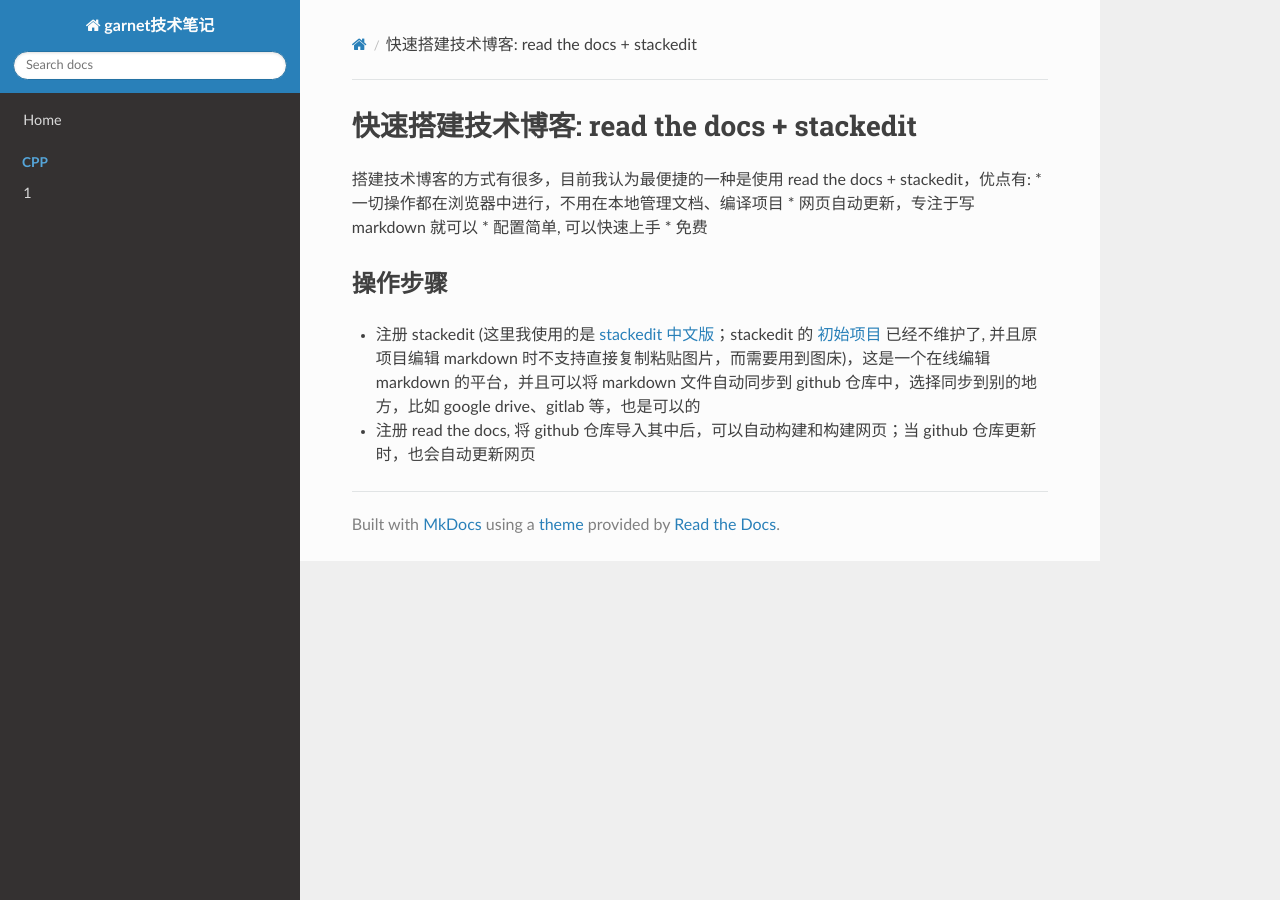
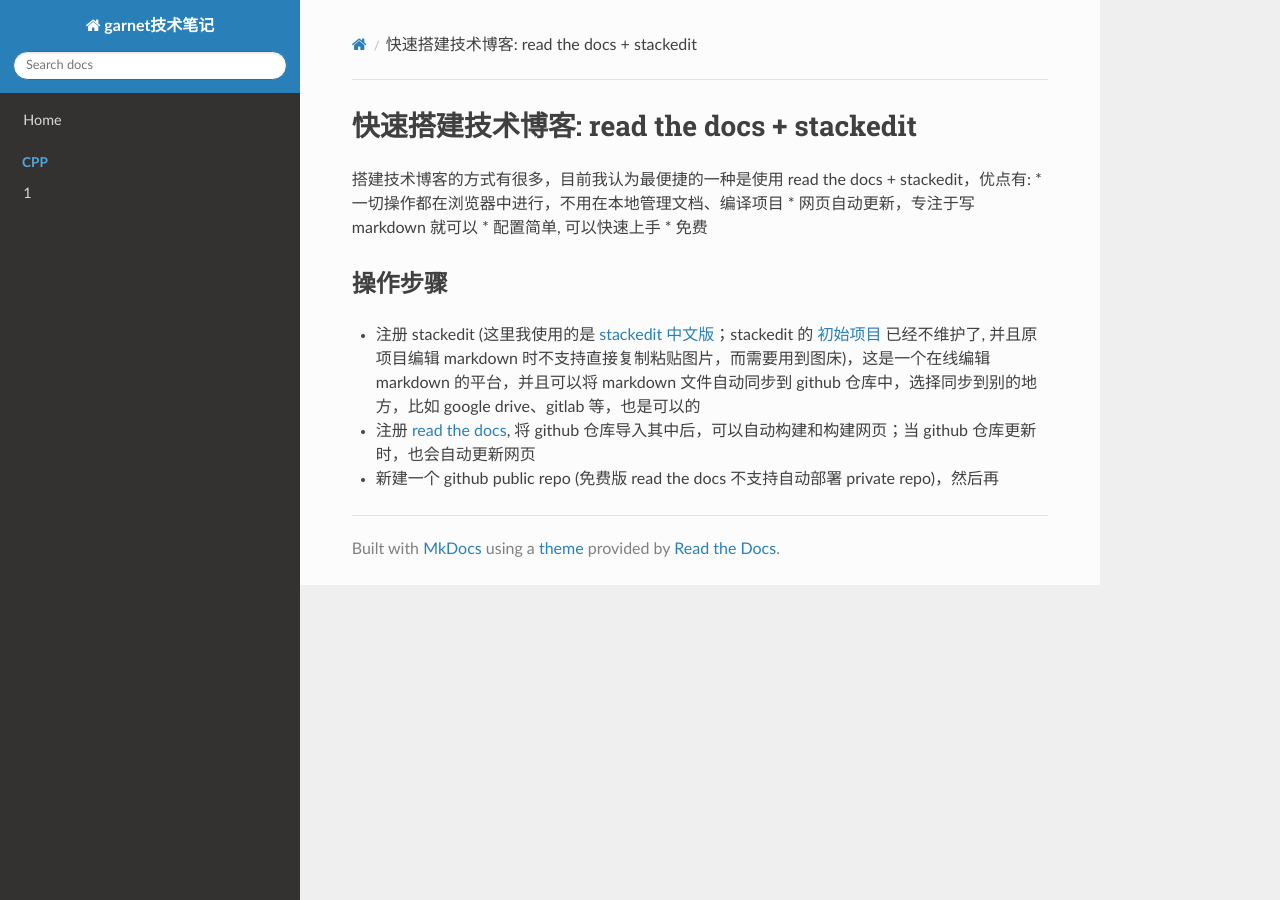
Before and after one commit to ymma98/technotes, an MkDocs documentation site: the page built from docs/杂谈/快速搭建技术博客: read the docs + stackedit.md, in a window 1280 px wide. Built offline with MkDocs 1.6.1, drawn with Linux system fonts in a browser that asks for light colours; nearby versions of some CDN libraries.

Commit message:
docs/杂谈/快速搭建技术博客: read the docs + stackedit.md updated from https://stackedit.cn/

```diff
--- a/docs/杂谈/快速搭建技术博客: read the docs + stackedit.md
+++ b/docs/杂谈/快速搭建技术博客: read the docs + stackedit.md
@@ -9,11 +9,11 @@
 ## 操作步骤
 
 * 注册 stackedit (这里我使用的是 [stackedit 中文版](https://stackedit.cn/)；stackedit 的 [初始项目](https://stackedit.io/) 已经不维护了, 并且原项目编辑 markdown 时不支持直接复制粘贴图片，而需要用到图床)，这是一个在线编辑 markdown 的平台，并且可以将 markdown 文件自动同步到 github 仓库中，选择同步到别的地方，比如 google drive、gitlab 等，也是可以的
-* 注册 read the docs, 将 github 仓库导入其中后，可以自动构建和构建网页；当 github 仓库更新时，也会自动更新网页
-
+* 注册 [read the docs](https://about.readthedocs.com/), 将 github 仓库导入其中后，可以自动构建和构建网页；当 github 仓库更新时，也会自动更新网页
+* 新建一个 github public repo (免费版 read the docs 不支持自动部署 private repo)，然后再
 
 
 
 <!--stackedit_data:
-eyJoaXN0b3J5IjpbNzEzODMwNDE1XX0=
+eyJoaXN0b3J5IjpbLTgyNTEwMTkxNl19
 -->
```
